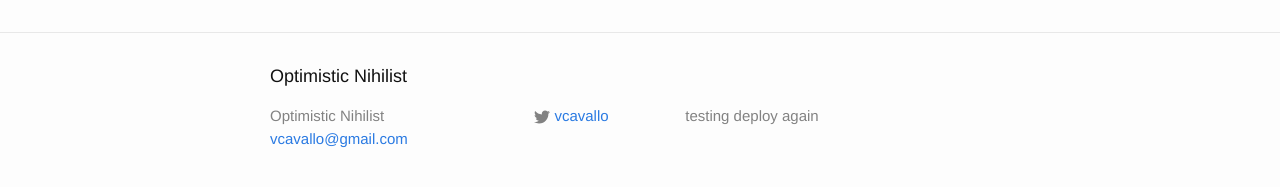
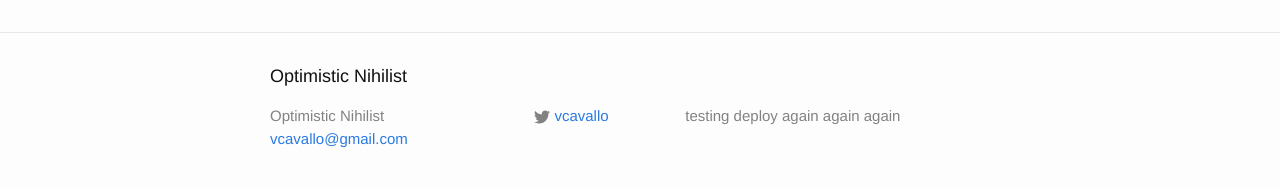
Before and after one commit to vcavallo/optimistic-nihilist, a Jekyll site: the page built from _posts/2015-08-26-welcome-to-jekyll.markdown, in a window 1280 px wide. Shown: the part 666-853 px from the top of the page. Built offline with Jekyll 4.4.1, drawn with Linux system fonts in a browser that asks for light colours.

Commit message:
further deploy test 2

```diff
--- a/_config.yml
+++ b/_config.yml
@@ -2,7 +2,7 @@
 title: Optimistic Nihilist
 email: vcavallo@gmail.com
 description: > # this means to ignore newlines until "baseurl:"
-  testing deploy again
+  testing deploy again again again
 baseurl: "" # the subpath of your site, e.g. /blog/
 url: "http://optimisticnihilist.com" # the base hostname & protocol for your site
 twitter_username: vcavallo
```
